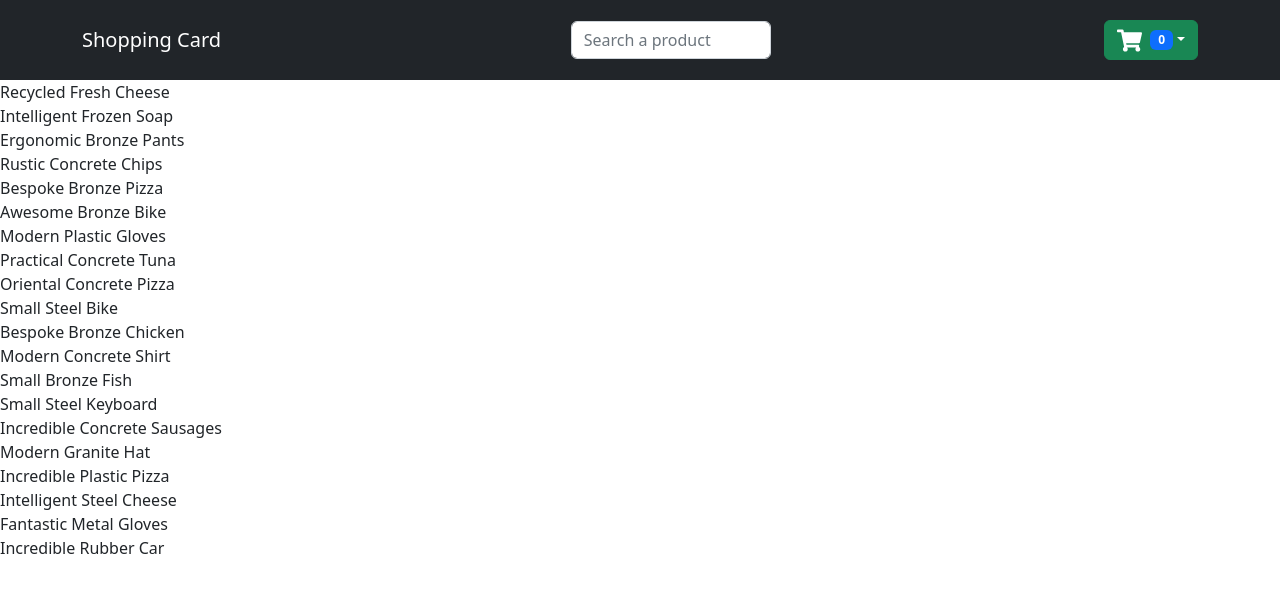
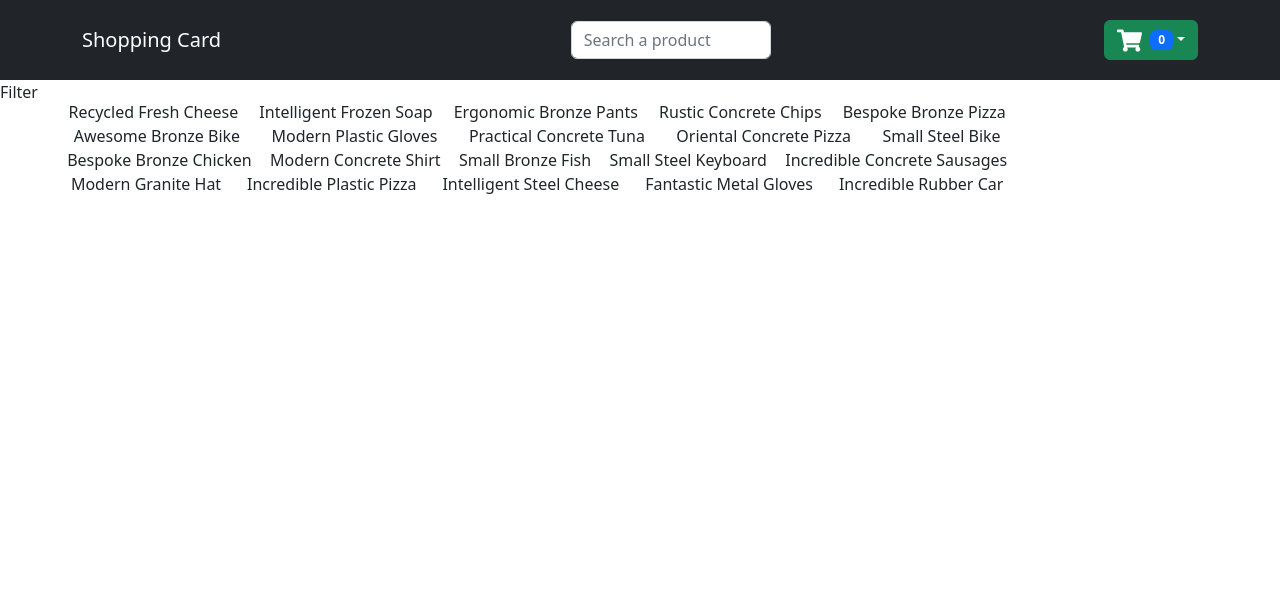
Before and after one commit to brs14shn/react-context-ap--shopping-card, a React (Create React App) app: page / in a window 1280 px wide. Shown: the top 592 px of the page. Built offline with nearby package versions, Linux system fonts and the light colour scheme.

Commit message:
filterComp added

```diff
--- a/src/App.css
+++ b/src/App.css
@@ -2,3 +2,15 @@ a{
   text-decoration: none !important;
   color: inherit !important;
 }
+
+.home{
+  display: flex;
+}
+
+.productContainer{
+  display: flex;
+  width: 78%;
+  padding: 20px;
+  flex-wrap: wrap;
+  justify-content: space-around;
+}
--- /dev/null
+++ b/src/components/Filter.jsx
@@ -0,0 +1,7 @@
+import React from "react";
+
+const Filter = () => {
+  return <div>Filter</div>;
+};
+
+export default Filter;
--- a/src/pages/Home.jsx
+++ b/src/pages/Home.jsx
@@ -1,4 +1,5 @@
 import React from "react";
+import Filter from "../components/Filter";
 import SingleProducts from "../components/SingleProducts";
 import { useCardCustomContext } from "../context/CardContextProvider";
 
@@ -10,7 +11,7 @@ const Home = () => {
 
   return (
     <div className="home">
-      {/* <Filters/> */}
+      <Filter />
       <div className="productContainer">
         {products.map((product) => {
           // return <span>{product.name}</span>;
```
